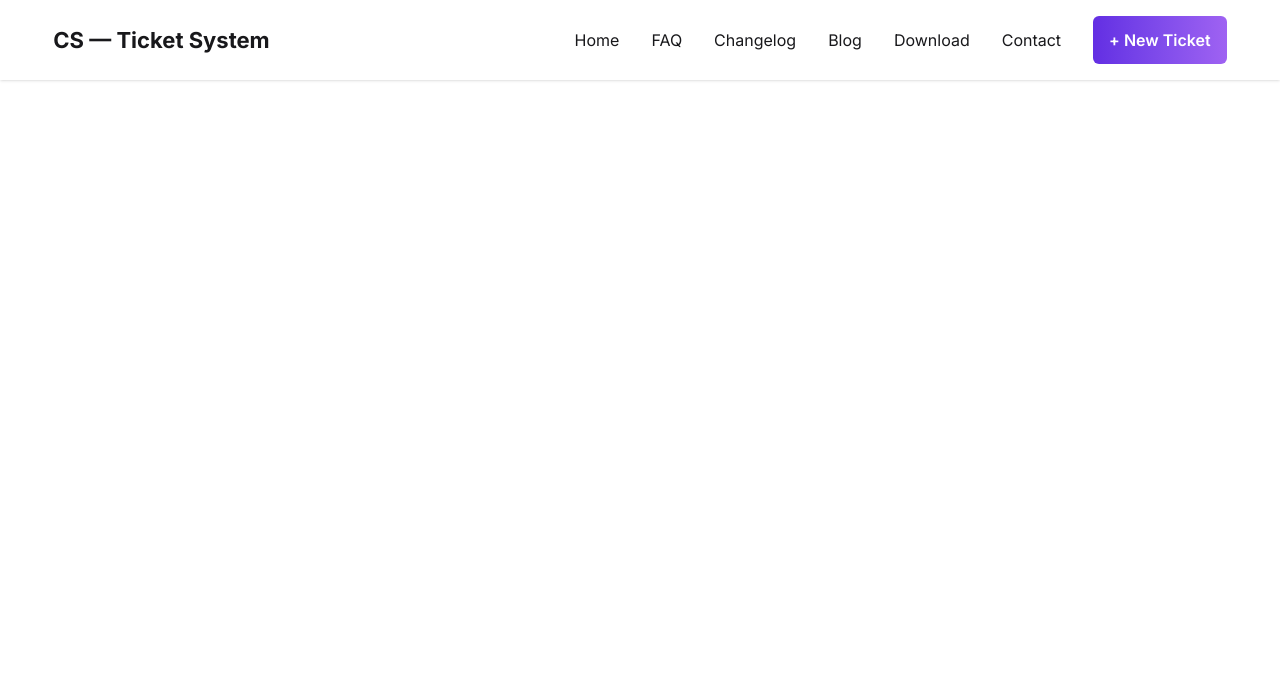
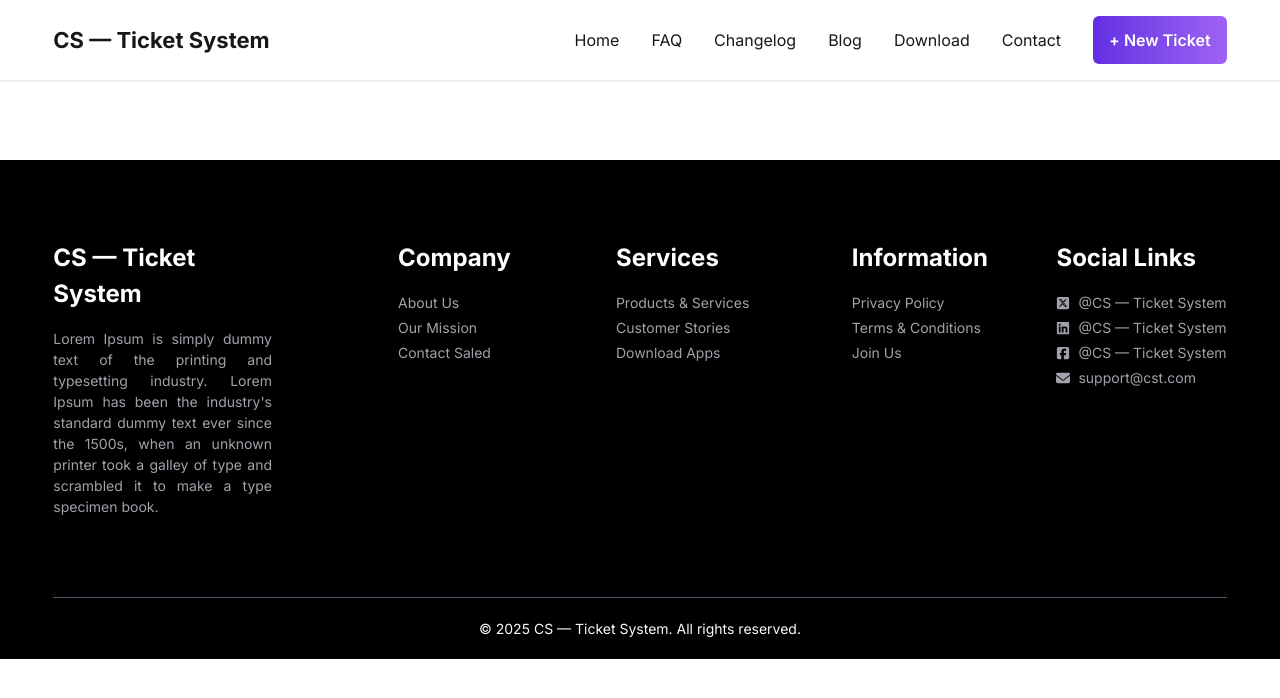
Before and after one commit to CoderElham/cs-ticket-services, a React (Vite) app: page / in a window 1280 px wide. Shown: the top 698 px of the page. Built offline with nearby package versions, Linux system fonts and the light colour scheme.

Commit message:
added footer section

```diff
--- a/src/App.jsx
+++ b/src/App.jsx
@@ -1,41 +1,13 @@
 import './App.css'
+import Footer from './assets/Components/Footer/Footer'
+import Navbar from './assets/Components/Navbar/Navbar'
 function App() {
 
   return (
-    <div className="bg-base-100 shadow-sm">
-      <div className="w-11/12 mx-auto flex justify-between items-center py-4">
-        <div className="flex items-center">
-          <div className="dropdown">
-            <div tabIndex={0} role="button" className="btn btn-ghost lg:hidden">
-        <svg xmlns="http://www.w3.org/2000/svg" className="h-5 w-5" fill="none" viewBox="0 0 24 24" stroke="currentColor"> <path strokeLinecap="round" strokeLinejoin="round" strokeWidth="2" d="M4 6h16M4 12h8m-8 6h16" /> </svg>
-      </div>
-       <ul tabIndex={0} className="menu menu-sm dropdown-content bg-base-100 rounded-box z-1 mt-3 w-52 p-2 shadow">
-              <div className="nav-links">
-                <li><a href="#">Home</a></li>
-                <li><a href="#">FAQ</a></li>
-                <li><a href="#">Changelog</a></li>
-                <li><a href="#">Blog</a></li>
-                <li><a href="#">Download</a></li>
-                <li><a href="#">Contact</a></li>
-              </div>
-              <button className="px-2 py-1 bg-gradient-to-r from-[#632EE3] to-[#9F62F2] text-white font-semibold rounded-md cursor-pointer"> + New Ticket </button>
-        </ul>
-    </div>
-    <a className="text-[22px] font-bold" href="#">CS — Ticket System</a>
-  </div>
-  <div className=" hidden lg:flex items-center">
-          <ul className="flex items-center gap-8">
-            <li><a href="#">Home</a></li>
-            <li><a href="#">FAQ</a></li>
-            <li><a href="#">Changelog</a></li>
-            <li><a href="#">Blog</a></li>
-            <li><a href="#">Download</a></li>
-            <li><a href="#">Contact</a></li>
-            <button className="px-4 py-3 bg-gradient-to-r from-[#632EE3] to-[#9F62F2] text-white font-semibold rounded-md cursor-pointer">+ New Ticket</button>
-          </ul>
-    </div>
-  </div>
-    </div>
+    <>
+      <Navbar></Navbar>
+      <Footer></Footer>
+    </>
   )
 }
 
--- /dev/null
+++ b/src/assets/Components/Footer/Footer.css
@@ -0,0 +1,8 @@
+@import "tailwindcss";
+
+.navlinks li a{
+  @apply transition duration-500 hover:text-white hover:underline
+}
+.social-links li{
+  @apply flex items-center gap-2 text-[14px] transition duration-500 hover:text-white hover:underline
+}
--- /dev/null
+++ b/src/assets/Components/Footer/Footer.jsx
@@ -0,0 +1,56 @@
+import React from 'react';
+import './Footer.css'
+import { FaSquareXTwitter, FaLinkedin, FaSquareFacebook, FaEnvelope} from "react-icons/fa6";
+
+const Footer = () => {
+  return (
+    <section className='bg-black'>
+            <div className='py-20 mt-20'>
+                <div className='w-11/12 mx-auto grid grid-cols-2 md:grid-cols-5 gap-5 md:justify-items-end'>
+                    <div>
+                        <h3 className='text-[24px] font-bold text-white mb-4'>CS — Ticket System</h3>
+                        <p className='text-[#A1A1AA] text-[14px] text-justify'>Lorem Ipsum is simply dummy text of the printing and typesetting industry. Lorem Ipsum has been the industry's standard dummy text ever since the 1500s, when an unknown printer took a galley of type and scrambled it to make a type specimen book.</p>
+                    </div>
+                    <div>
+                        <h3 className='text-[24px] font-bold text-white mb-4'>Company</h3>
+                        <ul className='text-[#A1A1AA] text-[14px] navlinks space-y-1'>
+                            <li><a href="#">About Us</a></li>
+                            <li><a href="#">Our Mission</a></li>
+                            <li><a href="#">Contact Saled</a></li>
+                        </ul>
+                    </div>
+                    <div>
+                        <h3 className='text-[24px] font-bold text-white mb-4'>Services</h3>
+                        <ul className='text-[#A1A1AA] text-[14px] navlinks space-y-1'>
+                            <li><a href="#">Products & Services</a></li>
+                            <li><a href="#">Customer Stories</a></li>
+                            <li><a href="#">Download Apps</a></li>
+                        </ul>
+                    </div>
+                    <div>
+                        <h3 className='text-[24px] font-bold text-white mb-4'>Information</h3>
+                        <ul className='text-[#A1A1AA] text-[14px] navlinks space-y-1'>
+                            <li><a href="#">Privacy Policy</a></li>
+                            <li><a href="#">Terms & Conditions</a></li>
+                            <li><a href="#">Join Us</a></li>
+                        </ul>
+                    </div>
+                    <div>
+                        <h3 className='text-[24px] font-bold text-white mb-4'>Social Links</h3>
+                        <ul className='text-[#A1A1AA] text-[14px] space-y-1 social-links'>
+                            <li> <FaSquareXTwitter/> <a href="#">@CS — Ticket System</a></li>
+                            <li> <FaLinkedin/> <a href="#">@CS — Ticket System</a></li>
+                            <li> <FaSquareFacebook/> <a href="#">@CS — Ticket System</a></li>
+                            <li> <FaEnvelope/> <a href="#">support@cst.com</a></li>
+                        </ul>
+                    </div>
+                </div>
+            </div>
+            <div className='w-11/12 mx-auto py-5 border-t-1 border-gray-600'>
+                <p className='text-center text-[#FAFAFA] text-[14px]'>© 2025 CS — Ticket System. All rights reserved.</p>
+            </div>
+    </section>
+  );
+};
+
+export default Footer;
--- /dev/null
+++ b/src/assets/Components/Navbar/Navbar.jsx
@@ -0,0 +1,42 @@
+import React from 'react';
+
+const Navbar = () => {
+  return (
+    <div className="bg-base-100 shadow-sm">
+      <div className="w-11/12 mx-auto flex justify-between items-center py-4">
+        <div className="flex items-center">
+          <div className="dropdown">
+            <div tabIndex={0} role="button" className="btn btn-ghost lg:hidden">
+        <svg xmlns="http://www.w3.org/2000/svg" className="h-5 w-5" fill="none" viewBox="0 0 24 24" stroke="currentColor"> <path strokeLinecap="round" strokeLinejoin="round" strokeWidth="2" d="M4 6h16M4 12h8m-8 6h16" /> </svg>
+      </div>
+       <ul tabIndex={0} className="menu menu-sm dropdown-content bg-base-100 rounded-box z-1 mt-3 w-52 p-2 shadow">
+              <div className="nav-links">
+                <li><a href="#">Home</a></li>
+                <li><a href="#">FAQ</a></li>
+                <li><a href="#">Changelog</a></li>
+                <li><a href="#">Blog</a></li>
+                <li><a href="#">Download</a></li>
+                <li><a href="#">Contact</a></li>
+              </div>
+              <button className="px-2 py-1 bg-gradient-to-r from-[#632EE3] to-[#9F62F2] text-white font-semibold rounded-md cursor-pointer"> + New Ticket </button>
+        </ul>
+    </div>
+    <a className="text-[22px] font-bold" href="#">CS — Ticket System</a>
+  </div>
+  <div className=" hidden lg:flex items-center">
+          <ul className="flex items-center gap-8">
+            <li><a href="#">Home</a></li>
+            <li><a href="#">FAQ</a></li>
+            <li><a href="#">Changelog</a></li>
+            <li><a href="#">Blog</a></li>
+            <li><a href="#">Download</a></li>
+            <li><a href="#">Contact</a></li>
+            <button className="px-4 py-3 bg-gradient-to-r from-[#632EE3] to-[#9F62F2] text-white font-semibold rounded-md cursor-pointer">+ New Ticket</button>
+          </ul>
+    </div>
+      </div>
+    </div>
+  );
+};
+
+export default Navbar;
```
